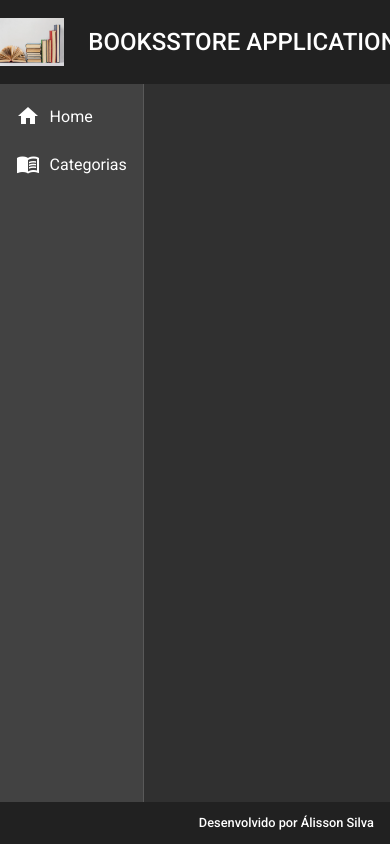
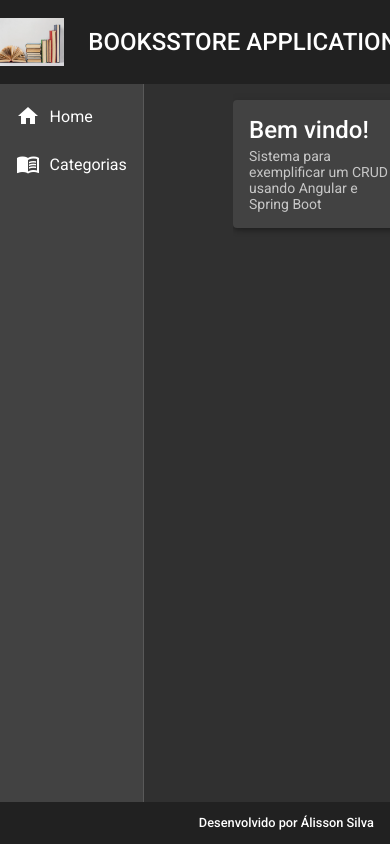
Before and after one commit to alissonos/bookstore-frontend, an Angular app: page / in a window 390 px wide. Built offline with nearby package versions, Linux system fonts and the light colour scheme.

Commit message:
Home implementado com Rota

```diff
--- a/src/app/app-routing.module.ts
+++ b/src/app/app-routing.module.ts
@@ -1,7 +1,13 @@
 import { NgModule } from '@angular/core';
 import { RouterModule, Routes } from '@angular/router';
+import { HomeComponent } from './components/views/home/home.component';
 
-const routes: Routes = [];
+const routes: Routes = [
+  {
+    path: '',
+    component: HomeComponent
+  }
+];
 
 @NgModule({
   imports: [RouterModule.forRoot(routes)],
--- a/src/app/components/template/nav/nav.component.html
+++ b/src/app/components/template/nav/nav.component.html
@@ -1,7 +1,7 @@
 <mat-sidenav-container class="container">
-    <mat-sidenav mode="side" opened>
+    <mat-sidenav class="side" mode="side" opened>
         <mat-nav-list>
-            <a mat-list-item>
+            <a routerLink="" mat-list-item>
                 <i class="material-icons">home</i>
                 Home
             </a>
@@ -13,6 +13,6 @@
     </mat-sidenav>
 
     <mat-sidenav-content>
-
+        <router-outlet></router-outlet>
     </mat-sidenav-content>
 </mat-sidenav-container>
--- /dev/null
+++ b/src/app/components/views/home/home.component.css
@@ -0,0 +1,17 @@
+.home {
+    width: 95%;
+    margin: 1rem auto;
+}
+
+
+@media(max-width: 450px) {
+    .home {
+        width: 70%;
+    }
+}
+
+@media(max-width: 768px) {
+    .home {
+        width: 90%;
+    }
+}
--- /dev/null
+++ b/src/app/components/views/home/home.component.html
@@ -0,0 +1,4 @@
+<mat-card class="home mat-elevation-z4">
+    <mat-card-title class="title">Bem vindo!</mat-card-title>
+    <mat-card-subtitle class="substitle">Sistema para exemplificar um CRUD usando Angular e Spring Boot</mat-card-subtitle>
+</mat-card>
--- /dev/null
+++ b/src/app/components/views/home/home.component.ts
@@ -0,0 +1,15 @@
+import { Component, OnInit } from '@angular/core';
+
+@Component({
+  selector: 'app-home',
+  templateUrl: './home.component.html',
+  styleUrls: ['./home.component.css']
+})
+export class HomeComponent implements OnInit {
+
+  constructor() { }
+
+  ngOnInit(): void {
+  }
+
+}
```
Also changed, not shown: src/app/app.module.ts (+10 -1 lines).
